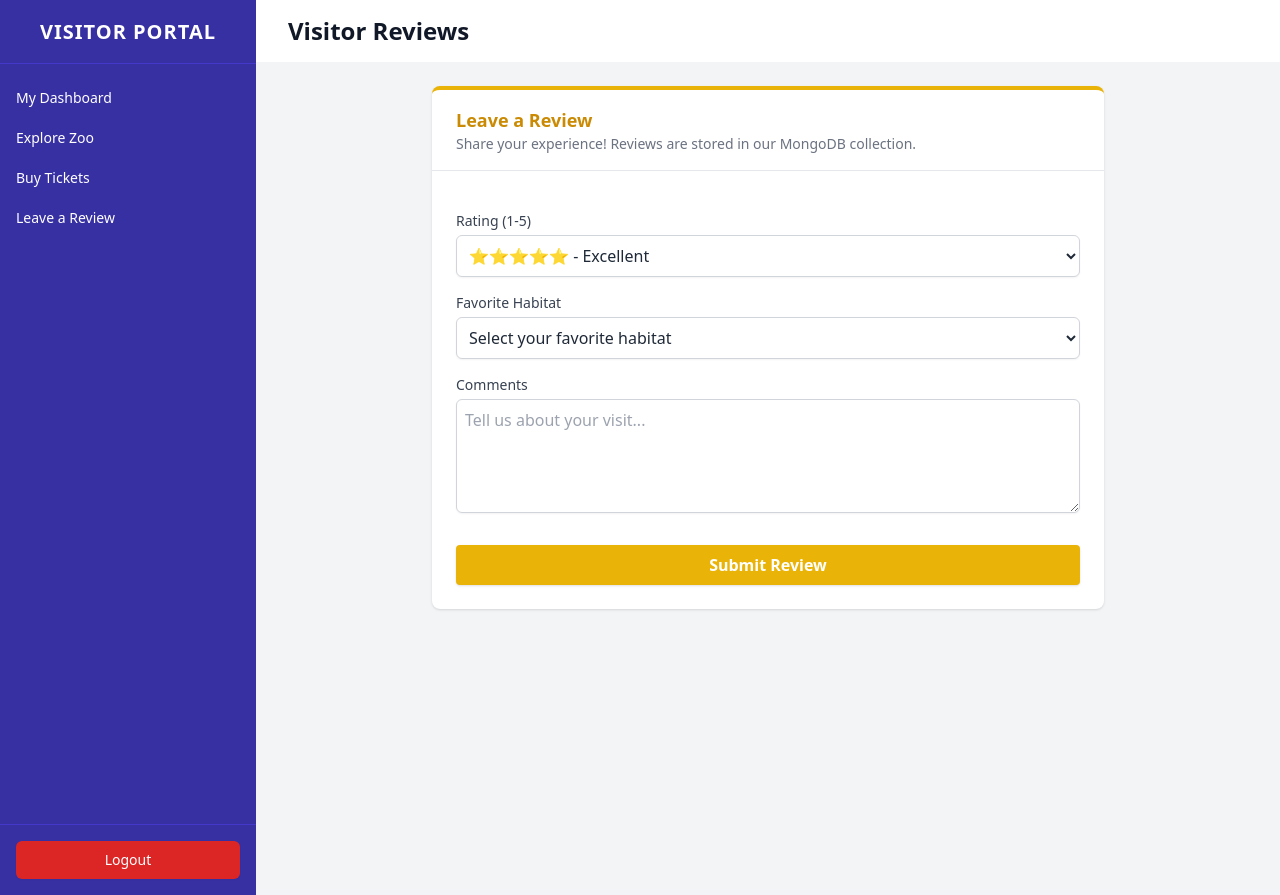
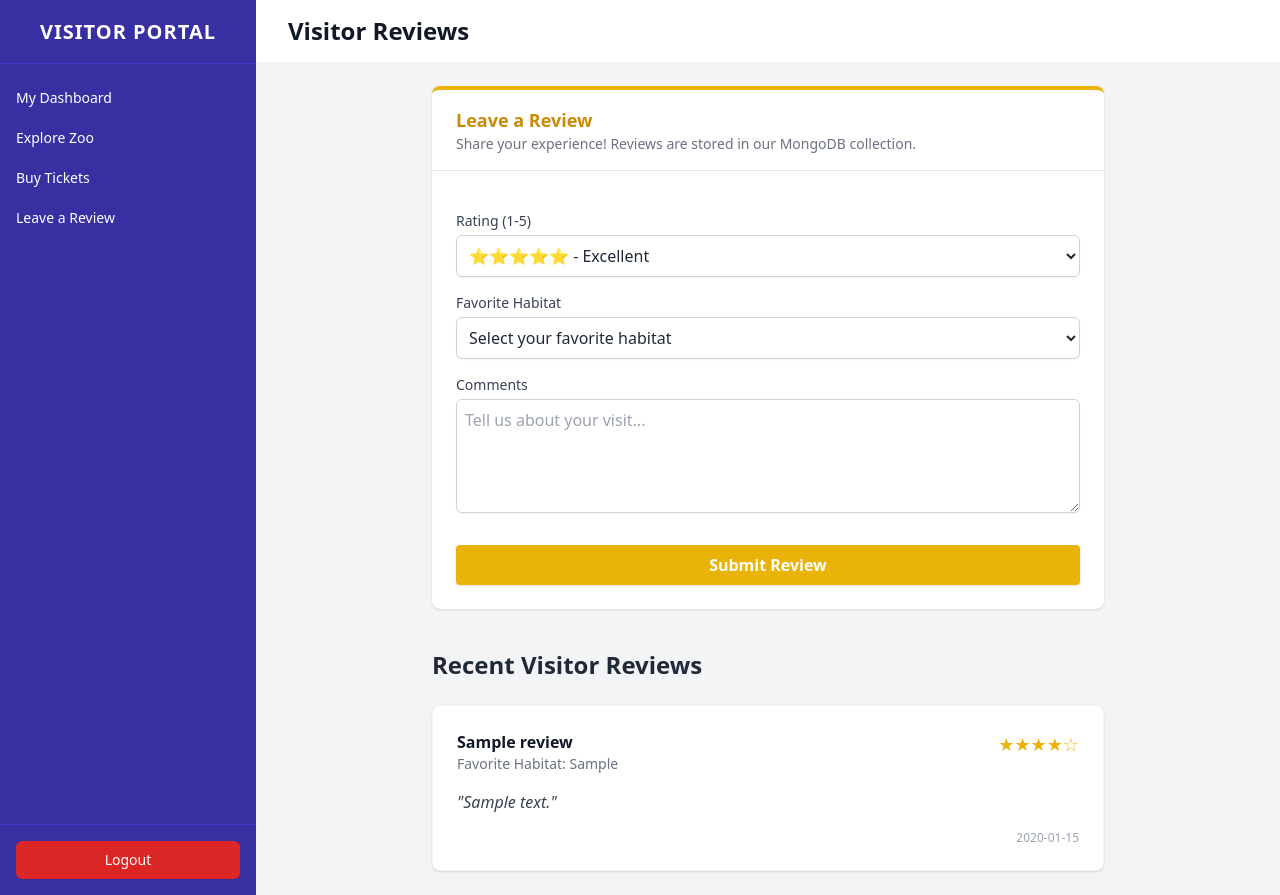
Before and after one commit to catursetyo/pokezoo-dbs, a FastAPI app: template app/templates/visitor/reviews.html in a window 1280 px wide. Run offline with FastAPI, Linux system fonts and the light colour scheme; the template is opened without the code that fills it: most values are stand-ins (such as "Sample title", 1, 10 or a date in 2020); some libraries are stand-ins or nearby versions.

Commit message:
feat: update visitor reviews page

```diff
--- a/app/templates/visitor/reviews.html
+++ b/app/templates/visitor/reviews.html
@@ -2,6 +2,14 @@
 {% block title %}Leave a Review - PokeZOO{% endblock %}
 {% block header_title %}Visitor Reviews{% endblock %}
 {% block visitor_content %}
+
+{% if request.query_params.get('msg') == 'review_submitted' %}
+<div class="bg-green-100 border-l-4 border-green-500 text-green-700 p-4 mb-6 rounded shadow max-w-2xl mx-auto" role="alert">
+    <p class="font-bold">Success</p>
+    <p>Your review has been submitted successfully. Thank you for your feedback!</p>
+</div>
+{% endif %}
+
 <div class="bg-white rounded-lg shadow overflow-hidden max-w-2xl mx-auto border-t-4 border-yellow-500">
     <div class="px-6 py-4 border-b border-gray-200">
         <h3 class="text-lg font-bold text-yellow-600">Leave a Review</h3>
@@ -50,4 +58,34 @@
         </form>
     </div>
 </div>
+
+<div class="max-w-2xl mx-auto mt-10">
+    <h3 class="text-2xl font-bold mb-6 text-gray-800">Recent Visitor Reviews</h3>
+
+    {% if recent_reviews %}
+        <div class="space-y-6">
+            {% for review in recent_reviews %}
+            <div class="bg-white rounded-lg shadow p-6 border border-gray-100">
+                <div class="flex justify-between items-start mb-4">
+                    <div>
+                        <h4 class="font-bold text-gray-900">{{ review.visitor_name }}</h4>
+                        <p class="text-sm text-gray-500">Favorite Habitat: {{ review.favorite_habitat }}</p>
+                    </div>
+                    <div class="text-yellow-500 text-lg">
+                        {% for i in range(review.rating) %}★{% endfor %}{% for i in range(5 - review.rating) %}☆{% endfor %}
+                    </div>
+                </div>
+                <p class="text-gray-700 italic">"{{ review.comment_text }}"</p>
+                <div class="mt-4 text-xs text-gray-400 text-right">
+                    {{ review.date_submitted[:10] }}
+                </div>
+            </div>
+            {% endfor %}
+        </div>
+    {% else %}
+        <div class="bg-white rounded-lg shadow p-6 text-center text-gray-500">
+            No reviews yet. Be the first to leave one!
+        </div>
+    {% endif %}
+</div>
 {% endblock %}
```
Also changed, not shown: app/routes/visitor/visitor_routes.py (+22 -3 lines).
